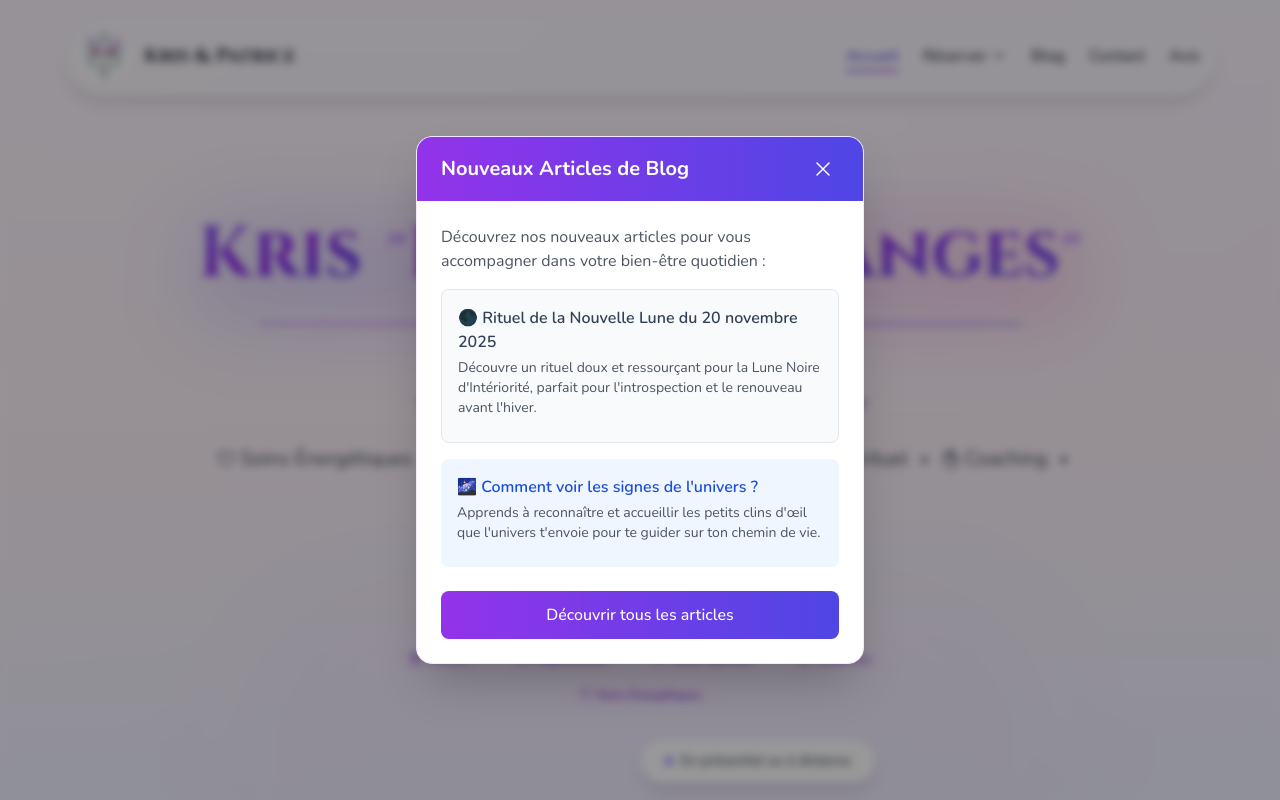
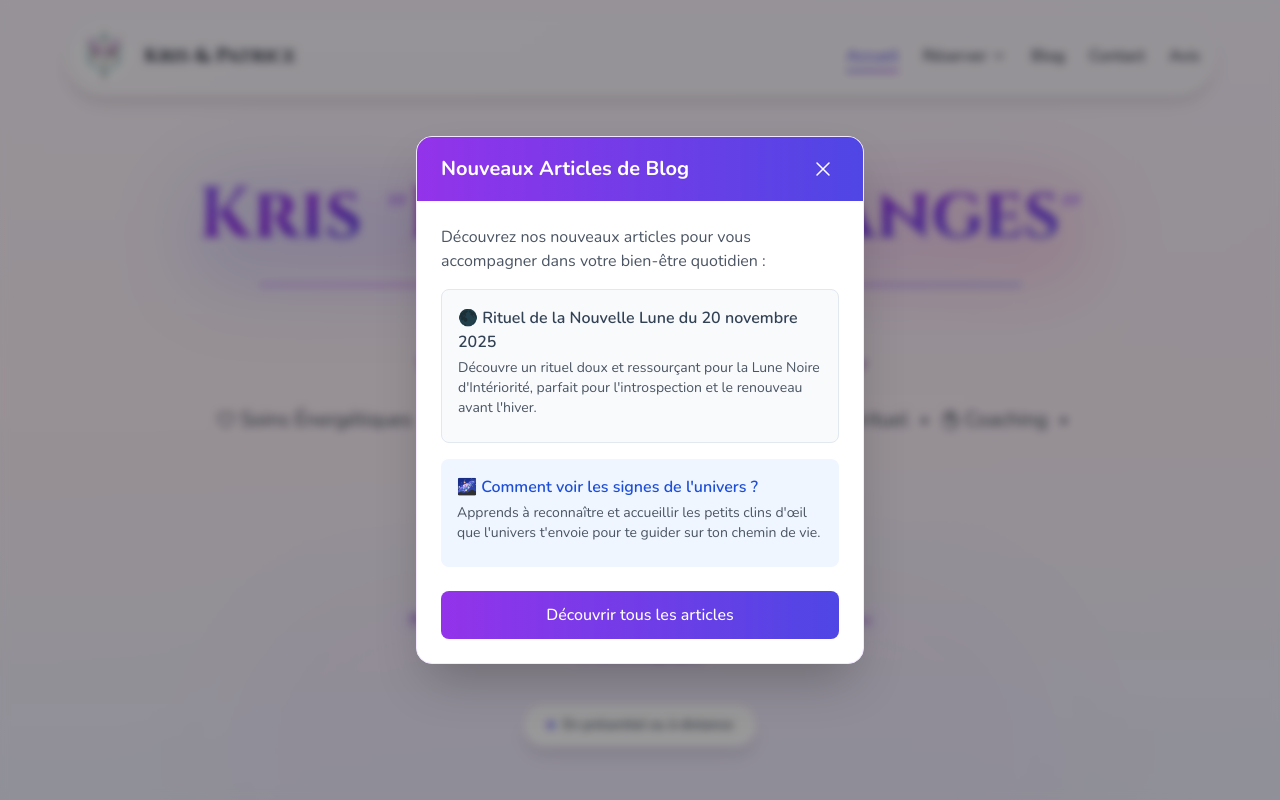
Before and after one commit to flowxt/krisnextjs, a Next.js app: page / in a window 1280 px wide. Shown: the top 800 px of the page. Built offline with nearby package versions, Linux system fonts and the light colour scheme.

Commit message:
en presentiel

```diff
--- a/src/app/components/Hero.jsx
+++ b/src/app/components/Hero.jsx
@@ -331,7 +331,7 @@ export default function Hero() {
 
       {/* Badge "En présentiel ou à distance" - moderne et élégant */}
       <motion.div
-        className="absolute left-1/2 bottom-8 transform -translate-x-1/2 z-20"
+        className="mt-8 flex justify-center"
         initial={{ opacity: 0, y: 10 }}
         animate={{ opacity: 1, y: 0 }}
         transition={{ delay: 1.2, duration: 0.6 }}
```
Lines whose indentation alone changed are shown as unchanged.
